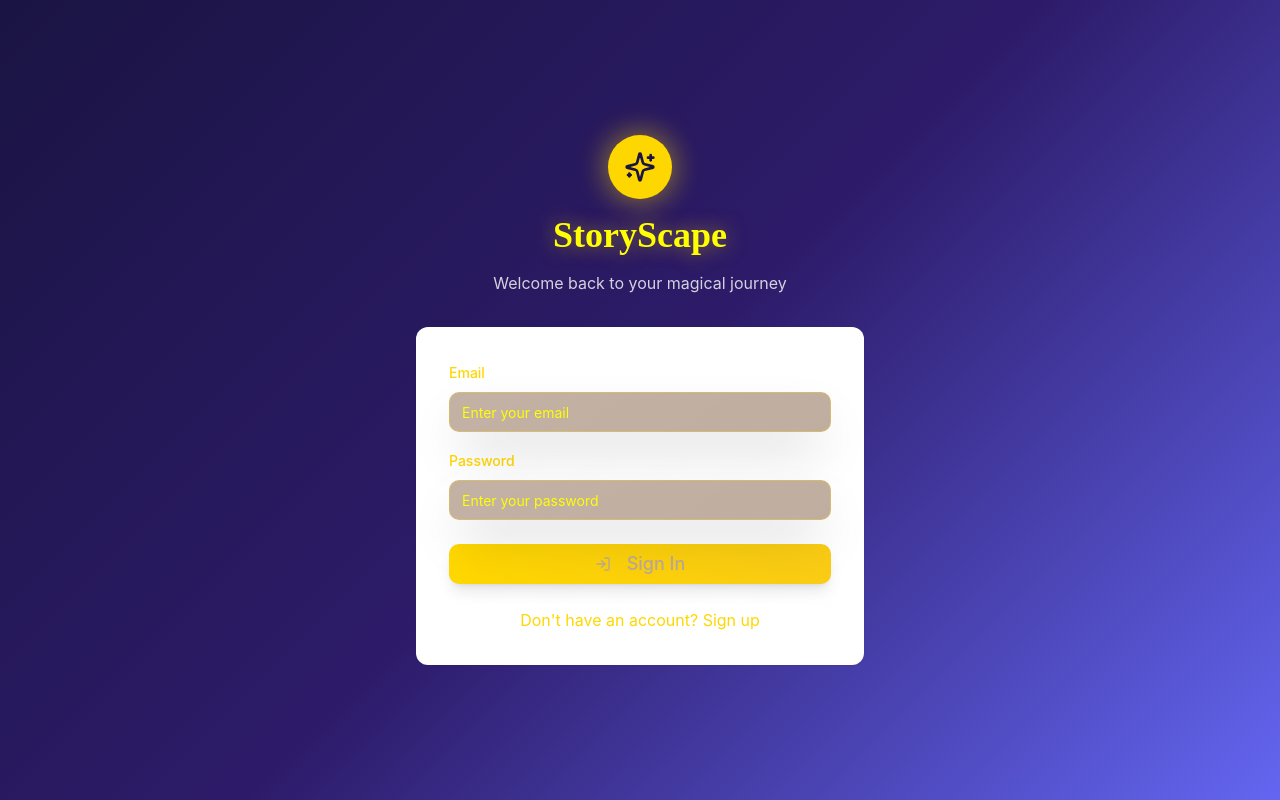
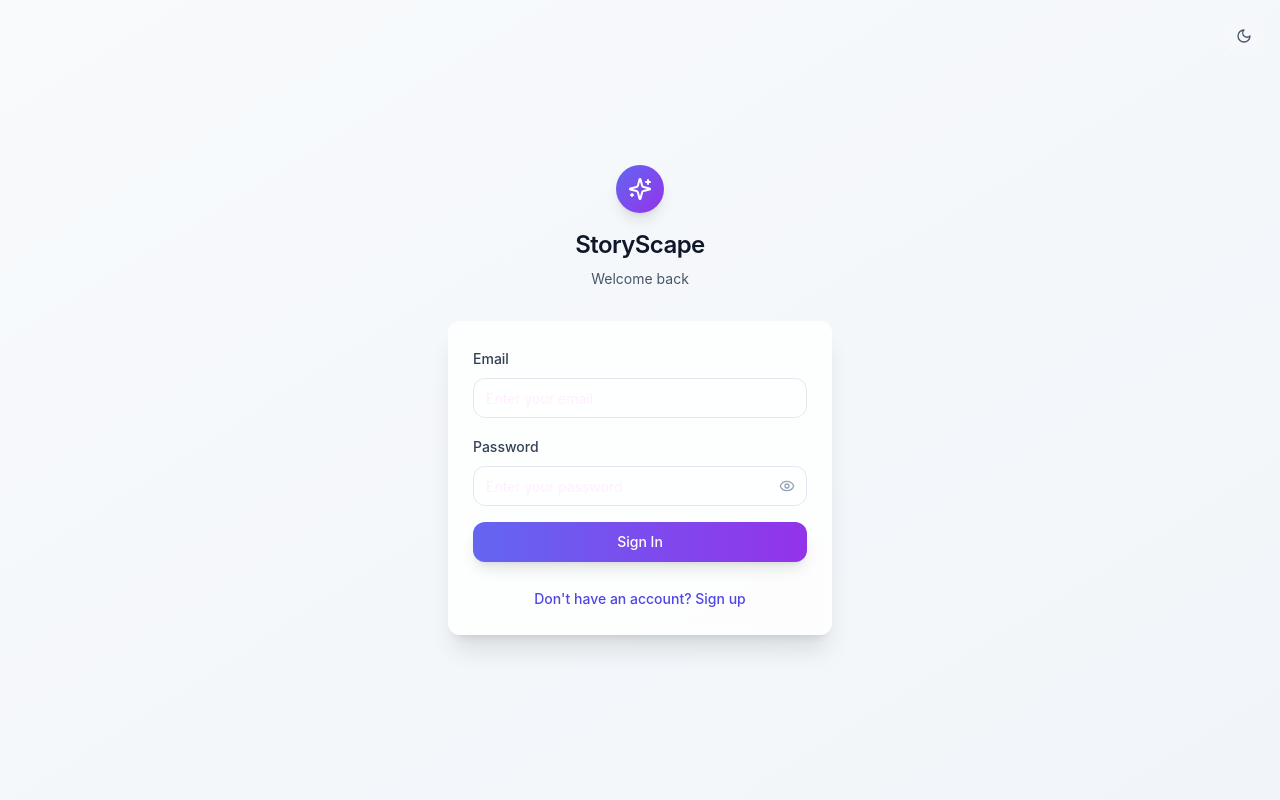
Before and after one commit to devilmaycry-w/storyscape-voyager-quest, a React (Vite) app: page / in a window 1280 px wide. Built offline with nearby package versions, Linux system fonts and the light colour scheme.

Commit message:
Refactor: Improve Auth UI
Make the login/register UI minimal, elegant, soft, and add dark mode toggle.

```diff
--- a/src/App.tsx
+++ b/src/App.tsx
@@ -5,6 +5,7 @@ import { TooltipProvider } from "@/components/ui/tooltip";
 import { QueryClient, QueryClientProvider } from "@tanstack/react-query";
 import { BrowserRouter, Routes, Route } from "react-router-dom";
 import { AuthProvider } from "@/contexts/AuthContext";
+import { ThemeProvider } from "@/contexts/ThemeContext";
 import AuthGuard from "@/components/AuthGuard";
 import Index from "./pages/Index";
 import NotFound from "./pages/NotFound";
@@ -13,6 +14,7 @@ const queryClient = new QueryClient();
 
 const App = () => (
   <QueryClientProvider client={queryClient}>
+    <ThemeProvider>
       <AuthProvider>
         <TooltipProvider>
           <Toaster />
@@ -28,6 +30,7 @@ const App = () => (
           </BrowserRouter>
         </TooltipProvider>
       </AuthProvider>
+    </ThemeProvider>
   </QueryClientProvider>
 );
 
--- /dev/null
+++ b/src/contexts/ThemeContext.tsx
@@ -0,0 +1,48 @@
+
+import React, { createContext, useContext, useEffect, useState } from 'react';
+
+interface ThemeContextType {
+  isDark: boolean;
+  toggleTheme: () => void;
+}
+
+const ThemeContext = createContext<ThemeContextType | undefined>(undefined);
+
+export const useTheme = () => {
+  const context = useContext(ThemeContext);
+  if (context === undefined) {
+    throw new Error('useTheme must be used within a ThemeProvider');
+  }
+  return context;
+};
+
+export const ThemeProvider: React.FC<{ children: React.ReactNode }> = ({ children }) => {
+  const [isDark, setIsDark] = useState(false);
+
+  useEffect(() => {
+    const savedTheme = localStorage.getItem('theme');
+    const prefersDark = window.matchMedia('(prefers-color-scheme: dark)').matches;
+
+    if (savedTheme === 'dark' || (!savedTheme && prefersDark)) {
+      setIsDark(true);
+      document.documentElement.classList.add('dark');
+    }
+  }, []);
+
+  const toggleTheme = () => {
+    setIsDark(!isDark);
+    if (!isDark) {
+      document.documentElement.classList.add('dark');
+      localStorage.setItem('theme', 'dark');
+    } else {
+      document.documentElement.classList.remove('dark');
+      localStorage.setItem('theme', 'light');
+    }
+  };
+
+  return (
+    <ThemeContext.Provider value={{ isDark, toggleTheme }}>
+      {children}
+    </ThemeContext.Provider>
+  );
+};
--- a/src/index.css
+++ b/src/index.css
@@ -7,35 +7,65 @@
 
 @layer base {
   :root {
-    --background: 26 20 67;
-    --foreground: 255 255 255;
+    --background: 255 255 255;
+    --foreground: 15 23 42;
 
-    --card: 45 27 105;
-    --card-foreground: 255 255 255;
+    --card: 255 255 255;
+    --card-foreground: 15 23 42;
 
-    --popover: 45 27 105;
-    --popover-foreground: 255 255 255;
+    --popover: 255 255 255;
+    --popover-foreground: 15 23 42;
 
-    --primary: 255 215 0;
-    --primary-foreground: 26 20 67;
+    --primary: 99 102 241;
+    --primary-foreground: 255 255 255;
 
-    --secondary: 99 102 241;
-    --secondary-foreground: 255 255 255;
+    --secondary: 241 245 249;
+    --secondary-foreground: 15 23 42;
 
-    --muted: 45 27 105;
-    --muted-foreground: 203 213 225;
+    --muted: 241 245 249;
+    --muted-foreground: 100 116 139;
 
-    --accent: 255 215 0;
-    --accent-foreground: 26 20 67;
+    --accent: 241 245 249;
+    --accent-foreground: 15 23 42;
 
     --destructive: 239 68 68;
     --destructive-foreground: 255 255 255;
 
-    --border: 99 102 241;
-    --input: 45 27 105;
-    --ring: 255 215 0;
+    --border: 226 232 240;
+    --input: 226 232 240;
+    --ring: 99 102 241;
 
     --radius: 0.75rem;
+  }
+
+  .dark {
+    --background: 15 23 42;
+    --foreground: 248 250 252;
+
+    --card: 30 41 59;
+    --card-foreground: 248 250 252;
+
+    --popover: 30 41 59;
+    --popover-foreground: 248 250 252;
+
+    --primary: 129 140 248;
+    --primary-foreground: 15 23 42;
+
+    --secondary: 51 65 85;
+    --secondary-foreground: 248 250 252;
+
+    --muted: 51 65 85;
+    --muted-foreground: 148 163 184;
+
+    --accent: 51 65 85;
+    --accent-foreground: 248 250 252;
+
+    --destructive: 239 68 68;
+    --destructive-foreground: 255 255 255;
+
+    --border: 51 65 85;
+    --input: 51 65 85;
+    --ring: 129 140 248;
   }
 }
 
@@ -45,7 +75,7 @@
   }
 
   body {
-    @apply bg-mystical-gradient text-foreground min-h-screen;
+    @apply bg-background text-foreground min-h-screen;
     font-family: 'Inter', sans-serif;
   }
 
@@ -87,10 +117,10 @@
 }
 
 ::-webkit-scrollbar-thumb {
-  background: linear-gradient(to bottom, #ffd700, #ffed4a);
+  background: linear-gradient(to bottom, #6366f1, #8b5cf6);
   border-radius: 10px;
 }
 
 ::-webkit-scrollbar-thumb:hover {
-  background: linear-gradient(to bottom, #ffed4a, #ffd700);
+  background: linear-gradient(to bottom, #8b5cf6, #6366f1);
 }
--- a/src/pages/Auth.tsx
+++ b/src/pages/Auth.tsx
@@ -1,11 +1,12 @@
 
 import { useState } from 'react';
 import { useAuth } from '@/contexts/AuthContext';
+import { useTheme } from '@/contexts/ThemeContext';
 import { Button } from '@/components/ui/button';
 import { Input } from '@/components/ui/input';
 import { Label } from '@/components/ui/label';
 import { Card } from '@/components/ui/card';
-import { Sparkles, LogIn, UserPlus } from 'lucide-react';
+import { Moon, Sun, Sparkles, Eye, EyeOff } from 'lucide-react';
 import { useToast } from '@/hooks/use-toast';
 
 const Auth = () => {
@@ -13,8 +14,10 @@ const Auth = () => {
   const [email, setEmail] = useState('');
   const [password, setPassword] = useState('');
   const [username, setUsername] = useState('');
+  const [showPassword, setShowPassword] = useState(false);
   const [loading, setLoading] = useState(false);
   const { signIn, signUp } = useAuth();
+  const { isDark, toggleTheme } = useTheme();
   const { toast } = useToast();
 
   const handleSubmit = async (e: React.FormEvent) => {
@@ -62,88 +65,130 @@ const Auth = () => {
   };
 
   return (
-    <div className="min-h-screen bg-mystical-gradient flex items-center justify-center px-4">
-      <div className="w-full max-w-md space-y-8">
+    <div className="min-h-screen bg-gradient-to-br from-slate-50 to-slate-100 dark:from-slate-900 dark:to-slate-800 flex items-center justify-center px-4 transition-colors duration-300">
+      {/* Theme Toggle */}
+      <Button
+        variant="ghost"
+        size="icon"
+        onClick={toggleTheme}
+        className="fixed top-4 right-4 z-50 rounded-full bg-white/10 dark:bg-black/10 backdrop-blur-sm border border-white/20 dark:border-black/20 hover:bg-white/20 dark:hover:bg-black/20"
+      >
+        {isDark ? (
+          <Sun className="h-5 w-5 text-amber-500" />
+        ) : (
+          <Moon className="h-5 w-5 text-slate-600" />
+        )}
+      </Button>
+
+      <div className="w-full max-w-sm space-y-8">
+        {/* Header */}
         <div className="text-center space-y-4">
           <div className="flex justify-center">
-            <div className="w-16 h-16 bg-mystical-accent rounded-full flex items-center justify-center animate-glow">
-              <Sparkles className="w-8 h-8 text-mystical-primary" />
+            <div className="w-12 h-12 bg-gradient-to-br from-indigo-500 to-purple-600 rounded-full flex items-center justify-center shadow-lg">
+              <Sparkles className="w-6 h-6 text-white" />
             </div>
           </div>
-          <h1 className="text-4xl font-mystical font-bold glow-text">
+          <div className="space-y-2">
+            <h1 className="text-2xl font-semibold text-slate-900 dark:text-white tracking-tight">
               StoryScape
             </h1>
-          <p className="text-white/80">
-            {isLogin ? 'Welcome back to your magical journey' : 'Begin your mystical adventure'}
+            <p className="text-sm text-slate-600 dark:text-slate-400">
+              {isLogin ? 'Welcome back' : 'Create your account'}
             </p>
           </div>
+        </div>
 
-        <Card className="story-card p-8">
-          <form onSubmit={handleSubmit} className="space-y-6">
-            <div className="space-y-4">
+        {/* Form Card */}
+        <Card className="bg-white/80 dark:bg-slate-800/80 backdrop-blur-sm border border-white/20 dark:border-slate-700/50 shadow-xl p-6">
+          <form onSubmit={handleSubmit} className="space-y-4">
+            {/* Email Field */}
             <div className="space-y-2">
-                <Label htmlFor="email" className="text-mystical-accent">Email</Label>
+              <Label htmlFor="email" className="text-sm font-medium text-slate-700 dark:text-slate-300">
+                Email
+              </Label>
               <Input
                 id="email"
                 type="email"
                 value={email}
                 onChange={(e) => setEmail(e.target.value)}
                 required
-                  className="glass-card border-mystical-accent/30"
+                className="bg-white/50 dark:bg-slate-900/50 border-slate-200 dark:border-slate-600 focus:border-indigo-500 dark:focus:border-indigo-400 rounded-lg transition-colors"
                 placeholder="Enter your email"
               />
             </div>
 
+            {/* Username Field (Register only) */}
             {!isLogin && (
               <div className="space-y-2">
-                  <Label htmlFor="username" className="text-mystical-accent">Username</Label>
+                <Label htmlFor="username" className="text-sm font-medium text-slate-700 dark:text-slate-300">
+                  Username
+                </Label>
                 <Input
                   id="username"
                   type="text"
                   value={username}
                   onChange={(e) => setUsername(e.target.value)}
                   required
-                    className="glass-card border-mystical-accent/30"
+                  className="bg-white/50 dark:bg-slate-900/50 border-slate-200 dark:border-slate-600 focus:border-indigo-500 dark:focus:border-indigo-400 rounded-lg transition-colors"
                   placeholder="Choose a username"
                 />
               </div>
             )}
 
+            {/* Password Field */}
             <div className="space-y-2">
-                <Label htmlFor="password" className="text-mystical-accent">Password</Label>
+              <Label htmlFor="password" className="text-sm font-medium text-slate-700 dark:text-slate-300">
+                Password
+              </Label>
+              <div className="relative">
                 <Input
                   id="password"
-                  type="password"
+                  type={showPassword ? "text" : "password"}
                   value={password}
                   onChange={(e) => setPassword(e.target.value)}
                   required
-                  className="glass-card border-mystical-accent/30"
+                  className="bg-white/50 dark:bg-slate-900/50 border-slate-200 dark:border-slate-600 focus:border-indigo-500 dark:focus:border-indigo-400 rounded-lg transition-colors pr-10"
                   placeholder="Enter your password"
                   minLength={6}
                 />
+                <Button
+                  type="button"
+                  variant="ghost"
+                  size="icon"
+                  className="absolute right-0 top-0 h-full px-3 hover:bg-transparent"
+                  onClick={() => setShowPassword(!showPassword)}
+                >
+                  {showPassword ? (
+                    <EyeOff className="h-4 w-4 text-slate-400" />
+                  ) : (
+                    <Eye className="h-4 w-4 text-slate-400" />
+                  )}
+                </Button>
               </div>
             </div>
 
+            {/* Submit Button */}
             <Button
               type="submit"
               disabled={loading}
-              className="mystical-button w-full text-lg py-3"
+              className="w-full bg-gradient-to-r from-indigo-500 to-purple-600 hover:from-indigo-600 hover:to-purple-700 text-white font-medium py-2.5 rounded-lg shadow-lg hover:shadow-xl transition-all duration-200 disabled:opacity-50"
             >
               {loading ? (
-                <Sparkles className="w-5 h-5 mr-2 animate-spin" />
-              ) : isLogin ? (
-                <LogIn className="w-5 h-5 mr-2" />
+                <div className="flex items-center space-x-2">
+                  <div className="w-4 h-4 border-2 border-white/30 border-t-white rounded-full animate-spin" />
+                  <span>Please wait...</span>
+                </div>
               ) : (
-                <UserPlus className="w-5 h-5 mr-2" />
+                isLogin ? 'Sign In' : 'Create Account'
               )}
-              {loading ? 'Please wait...' : (isLogin ? 'Sign In' : 'Create Account')}
             </Button>
 
-            <div className="text-center">
+            {/* Toggle Login/Register */}
+            <div className="text-center pt-2">
               <button
                 type="button"
                 onClick={() => setIsLogin(!isLogin)}
-                className="text-mystical-accent hover:text-mystical-accent/80 transition-colors"
+                className="text-sm text-indigo-600 dark:text-indigo-400 hover:text-indigo-700 dark:hover:text-indigo-300 transition-colors font-medium"
               >
                 {isLogin ? "Don't have an account? Sign up" : "Already have an account? Sign in"}
               </button>
```
Lines whose indentation alone changed are shown as unchanged.
